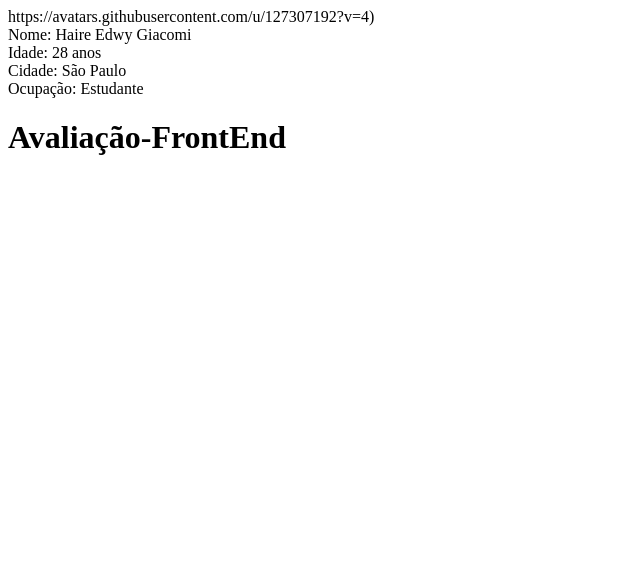
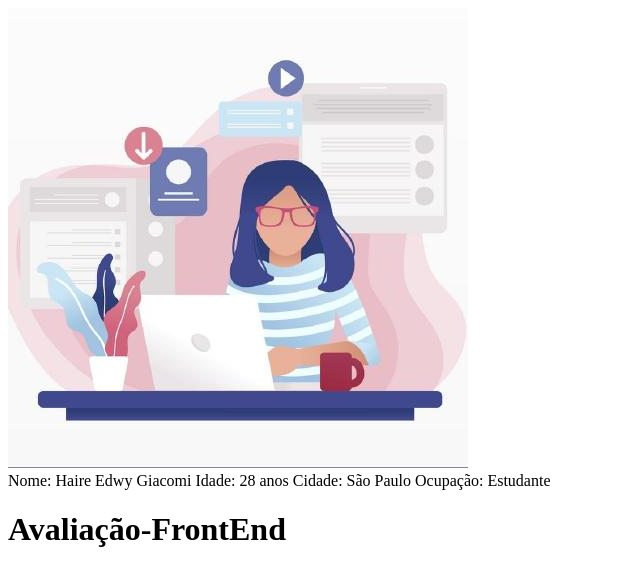
Before and after one commit to HaireEdwy/avaliacao-frontend, a plain HTML site: page index.html in a window 1280 px wide. Shown: the whole page, without its empty margins (0-640 px from the left). Drawn offline with Linux system fonts and the light colour scheme.

Commit message:
inclusao de pastas e imagem de perfil

```diff
--- a/index.html
+++ b/index.html
@@ -11,27 +11,15 @@
 
 <header>
 <section>
-<div>
-    <link>https://avatars.githubusercontent.com/u/127307192?v=4)
-</div>
+    <div class="container-banner-index">
+        <img src="./assets/background/your-profile-photo.png" alt="Haire avatar">
+    </div>
 
-    <div>
+
         Nome: Haire Edwy Giacomi
-    <div>
-
-    </div>
-    <div>
         Idade: 28 anos
-    </div>
-    <div>
-
-    </div>
-    <div>
         Cidade: São Paulo
-    </div>
-    <div>
         Ocupação: Estudante
-    </div>
 </section>
 
 </header>
```
Also changed, not shown: assets/background/your-profile-photo.png (added), css/index.css (renamed from index.css), css/reset.css (added), css/style.css (renamed from style.css).
